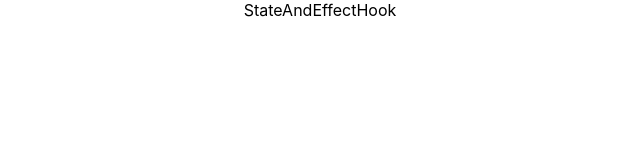
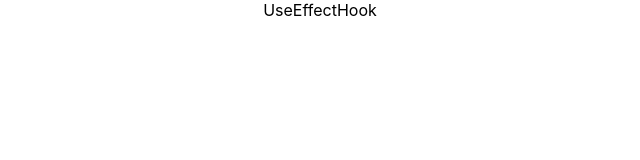
Before and after one commit to aakash-1105/react-app, a React (Create React App) app: page / in a window 1280 px wide. Shown: the top 160 px of the page, without its empty margins (320-960 px from the left). Built offline with nearby package versions, Linux system fonts and the light colour scheme.

Commit message:
UseEffect Hook Example with setting state with same value

```diff
--- a/src/App.js
+++ b/src/App.js
@@ -6,6 +6,7 @@ import MemoCounter from './component/Hooks/MemoCounter';
 import StateAndEffectHook from './component/Hooks/StateAndEffectHook';
 import ParentComponet from './component/Hooks/UseCallbackCounter/ParentComponet';
 import TopLevel from './component/Hooks/UseContextHook.js/TopLevel';
+import UseEffectHook from './component/Hooks/UseEffectHook';
 import UseReducerHook from './component/Hooks/UseReducerHook';
 import UseRefHook from './component/Hooks/UseRefHook';
 import Parent from './component/LazyLoading/Parent';
@@ -18,7 +19,8 @@ function App() {
       {/* <ClickCounter />
       <HoverCounter /> */}
       {/* <ParentComponet /> */}
-      <StateAndEffectHook />
+      {/* <StateAndEffectHook /> */}
+      <UseEffectHook />
       {/* <MemoCounter /> */}
       {/* <UseReducerHook /> */}
       {/* <UseRefHook /> */}
--- /dev/null
+++ b/src/component/Hooks/UseEffectHook.js
@@ -0,0 +1,12 @@
+import React, { useEffect, useState } from 'react'
+
+const UseEffectHook = () => {
+    const [count , setCount] = useState(1)
+    useEffect(() => setCount(1))  // It will render only once
+    console.log("Rendering" , count)
+  return (
+    <div>UseEffectHook</div>
+  )
+}
+
+export default UseEffectHook
```
